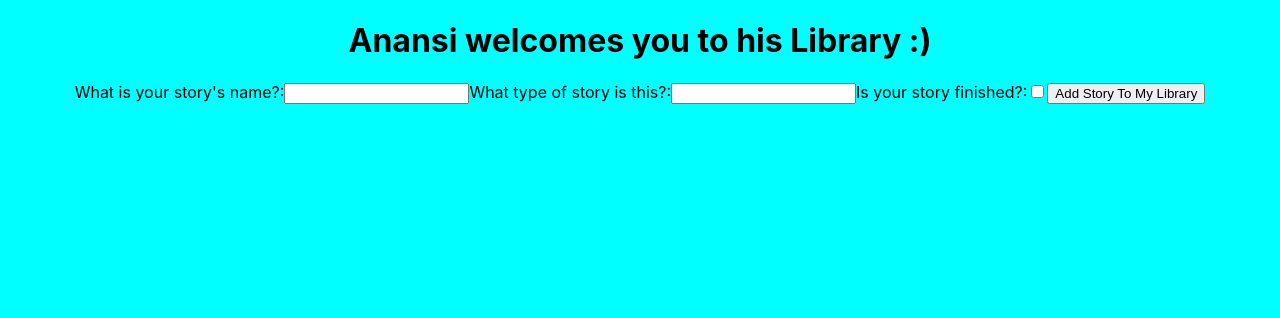
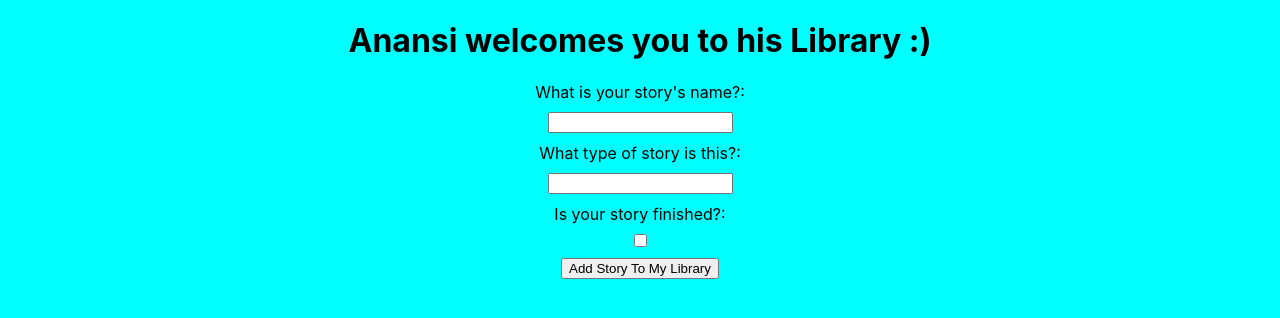
Before and after one commit to matthewhuff89/anansi, a React (Create React App) app in the folder client/: page / in a window 1280 px wide. Shown: the top 318 px of the page. Built offline with nearby package versions, Linux system fonts and the light colour scheme.

Commit message:
Add indentation

```diff
--- a/client/src/components/StoryForm/StoryForm.css
+++ b/client/src/components/StoryForm/StoryForm.css
@@ -1,3 +1,8 @@
-.StoryForm {
-    display: inline-block;
+label {
+    display: block;
 }
+
+input {
+    display: block;
+    margin: 10px auto;
+}
```
Also changed, not shown: client/src/components/StoryForm/StoryForm.tsx (indentation only).
